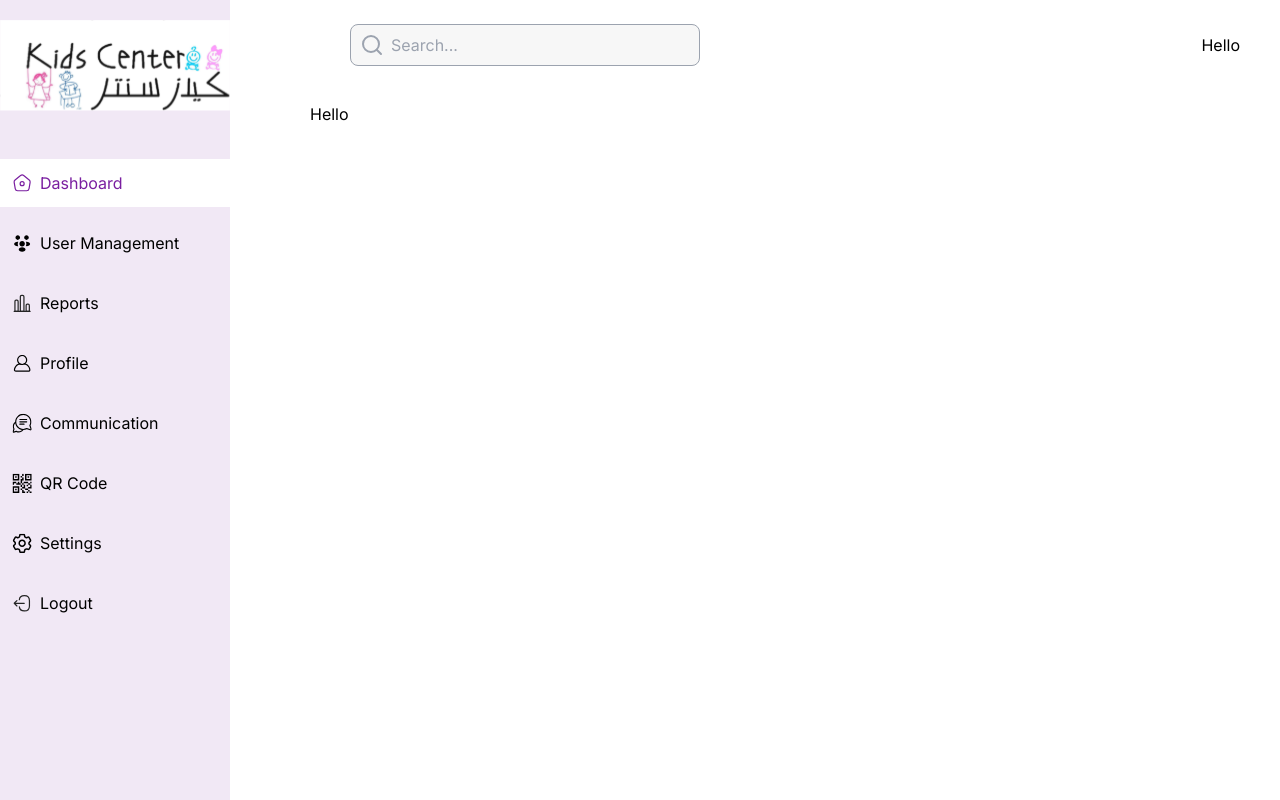
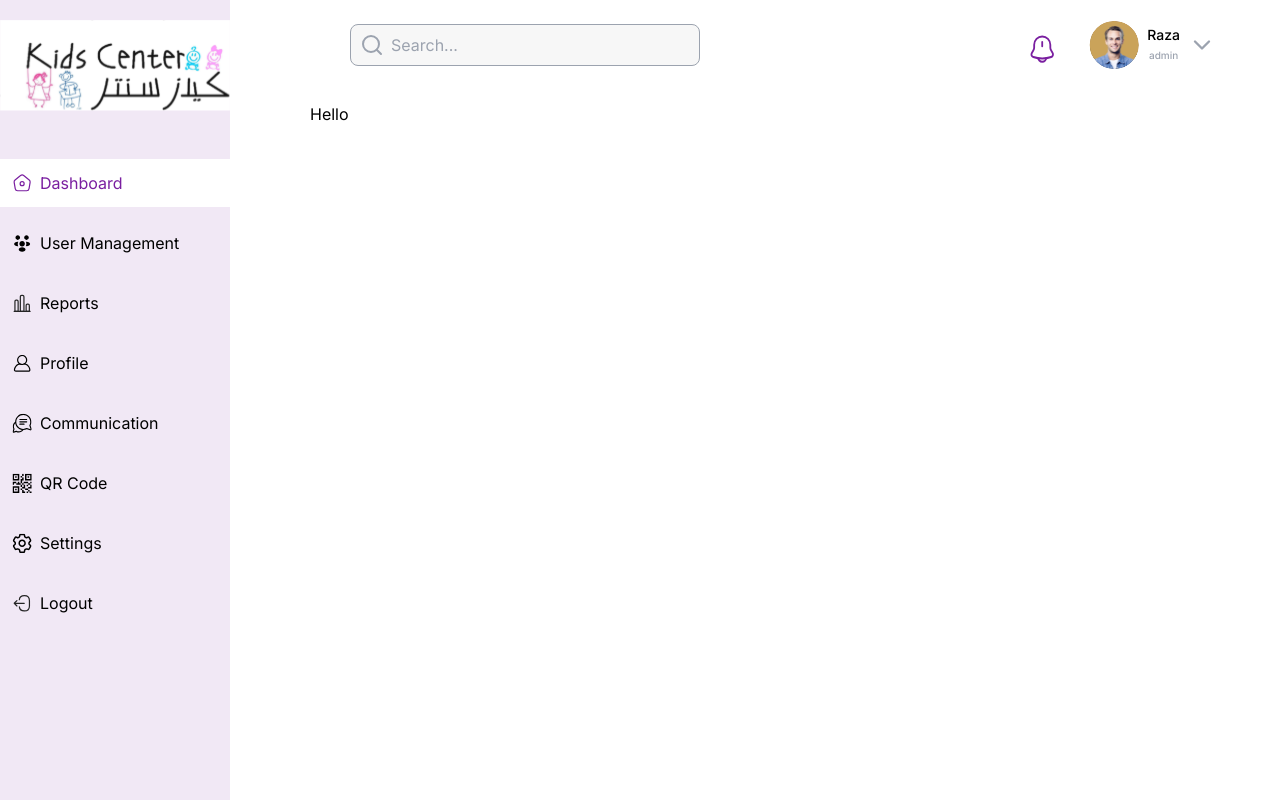
Before and after one commit to AbdulWahabRaza123/kids-center-admin-panel, a Next.js app: page / in a window 1280 px wide. Built offline with nearby package versions, Linux system fonts and the light colour scheme.

Commit message:
navbar has been created

```diff
--- /dev/null
+++ b/components/menu-bar.tsx
@@ -0,0 +1,38 @@
+import {
+  Menubar,
+  MenubarContent,
+  MenubarItem,
+  MenubarMenu,
+  MenubarTrigger,
+} from "@/components/ui/menubar";
+
+export const MenubarComp = ({
+  children,
+  options,
+}: {
+  children: React.ReactNode;
+  options: {
+    name: string;
+    value: string;
+  }[];
+}) => {
+  return (
+    <>
+      <Menubar className="border-none">
+        <MenubarMenu>
+          <MenubarTrigger className="p-3">{children}</MenubarTrigger>
+          <MenubarContent className="w-full bg-slate-400/20">
+            {options.map((option) => (
+              <MenubarItem
+                key={option.value}
+                className="cursor-pointer hover:bg-slate-400/10 active:bg-slate-400/20 rounded-[10px]"
+              >
+                {option.name}
+              </MenubarItem>
+            ))}
+          </MenubarContent>
+        </MenubarMenu>
+      </Menubar>
+    </>
+  );
+};
--- a/components/navbar.tsx
+++ b/components/navbar.tsx
@@ -1,13 +1,49 @@
 import React from "react";
 import { SearchInput } from "./ui/inputs/search-input";
-
+import Image from "next/image";
+import { ChevronDown } from "lucide-react";
+import { MenubarComp } from "./menu-bar";
+const options = [
+  //   {
+  //     name: "Profile",
+  //     value: "profile",
+  //   },
+  {
+    name: "Logout",
+    value: "logout",
+  },
+];
 const Navbar = () => {
   return (
     <div className="h-[90px] w-full flex flex-row items-center justify-between px-10">
       <div className="w-[350px]">
         <SearchInput />
       </div>
-      <div>Hello</div>
+      <div className="flex flex-row items-center gap-2">
+        <Image
+          src={"/assets/icons/bell.svg"}
+          width={30}
+          height={30}
+          alt="bell"
+          className="object-cover mt-2"
+        />
+        <MenubarComp options={options}>
+          <div className="flex flex-row items-center gap-2 cursor-pointer hover:bg-slate-400/10 active:bg-slate-400/20 p-2 rounded-[10px]">
+            <Image
+              src="/assets/profile.svg"
+              alt="profile"
+              width={50}
+              height={50}
+              className="rounded-full object-cover"
+            />
+            <div className="flex flex-col">
+              <p>Raza</p>
+              <p className="text-[10px] text-gray-400">admin</p>
+            </div>
+            <ChevronDown className="text-gray-400 w-7 h-7" />
+          </div>
+        </MenubarComp>
+      </div>
     </div>
   );
 };
```
Also changed, not shown: public/assets/icons/bell.svg (added).
